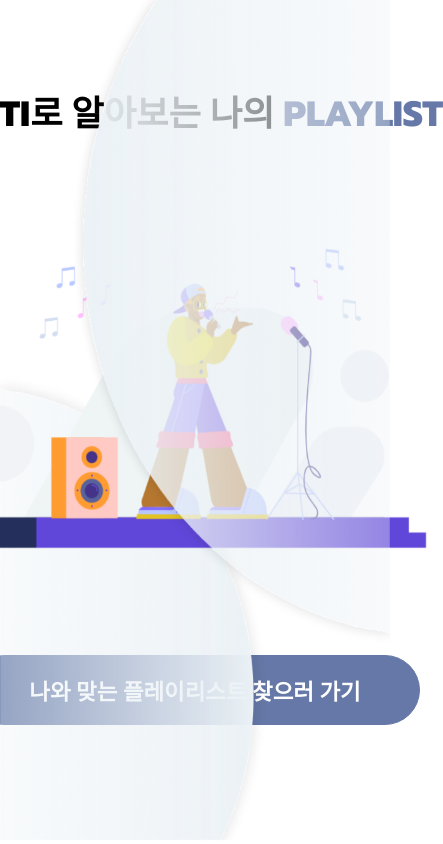
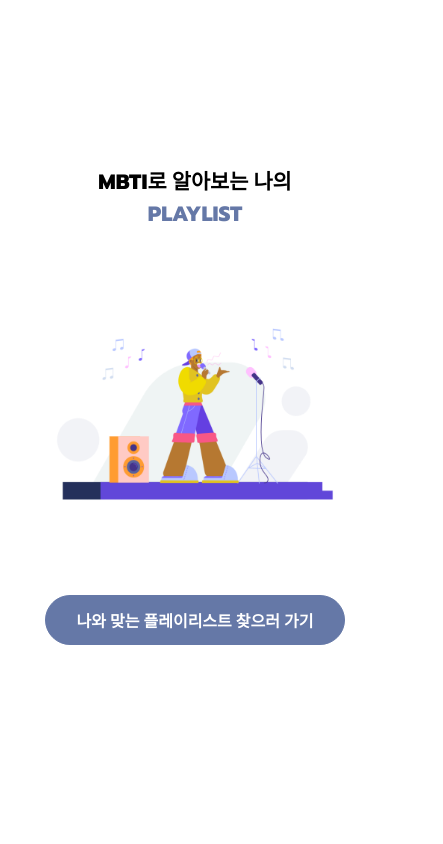
Before and after one commit to MGCWingcombo/Playlist_Client, a React (Create React App) app: page /mbti in a window 390 px wide. Shown: the whole page, 443 px wide, since content can reach past the window. Built offline with nearby package versions, Linux system fonts and the light colour scheme; a web font is replaced by a local one.

Commit message:
반응형 완료

```diff
--- a/src/Pages/MbtiTest/Style.js
+++ b/src/Pages/MbtiTest/Style.js
@@ -1,4 +1,5 @@
 import styled from "styled-components";
+import device from "../../styleds/GlobalStyle";
 
 export const Content = styled.div`
   display: flex;
@@ -12,6 +13,9 @@ export const LeftImg = styled.div`
     width: 270px;
     height: 470px;
   }
+  @media ${device.mobile} {
+    display: none;
+  }
 `;
 export const RightImg = styled.div`
   position: fixed;
@@ -20,6 +24,9 @@ export const RightImg = styled.div`
   img {
     width: 320px;
     height: 650px;
+  }
+  @media ${device.mobile} {
+    display: none;
   }
 `;
 
@@ -52,14 +59,29 @@ export const Ment = styled.div`
     font-family: "Prompt";
     color: #6578a7;
   }
+  @media ${device.mobile} {
+    font-size: 1.3rem;
+    .middle {
+      display: block;
+    }
+    .playlist {
+      display: block;
+    }
+  }
 `;
 
 export const backImage = styled.image`
   position: relative;
   margin-bottom: 9vh;
-  img {
+  .img {
     width: 470px;
     height: 350px;
+  }
+  @media ${device.mobile} {
+    .img {
+      width: 280px;
+      height: 200px;
+    }
   }
 `;
 
@@ -74,6 +96,12 @@ export const Btn = styled.button`
   border: 1px solid #6578a7;
   border-radius: 50px;
   cursor: pointer;
+
+  @media ${device.mobile} {
+    width: 300px;
+    height: 50px;
+    font-size: 1rem;
+  }
 `;
 
 export const Btnwrap = styled.div`
```
